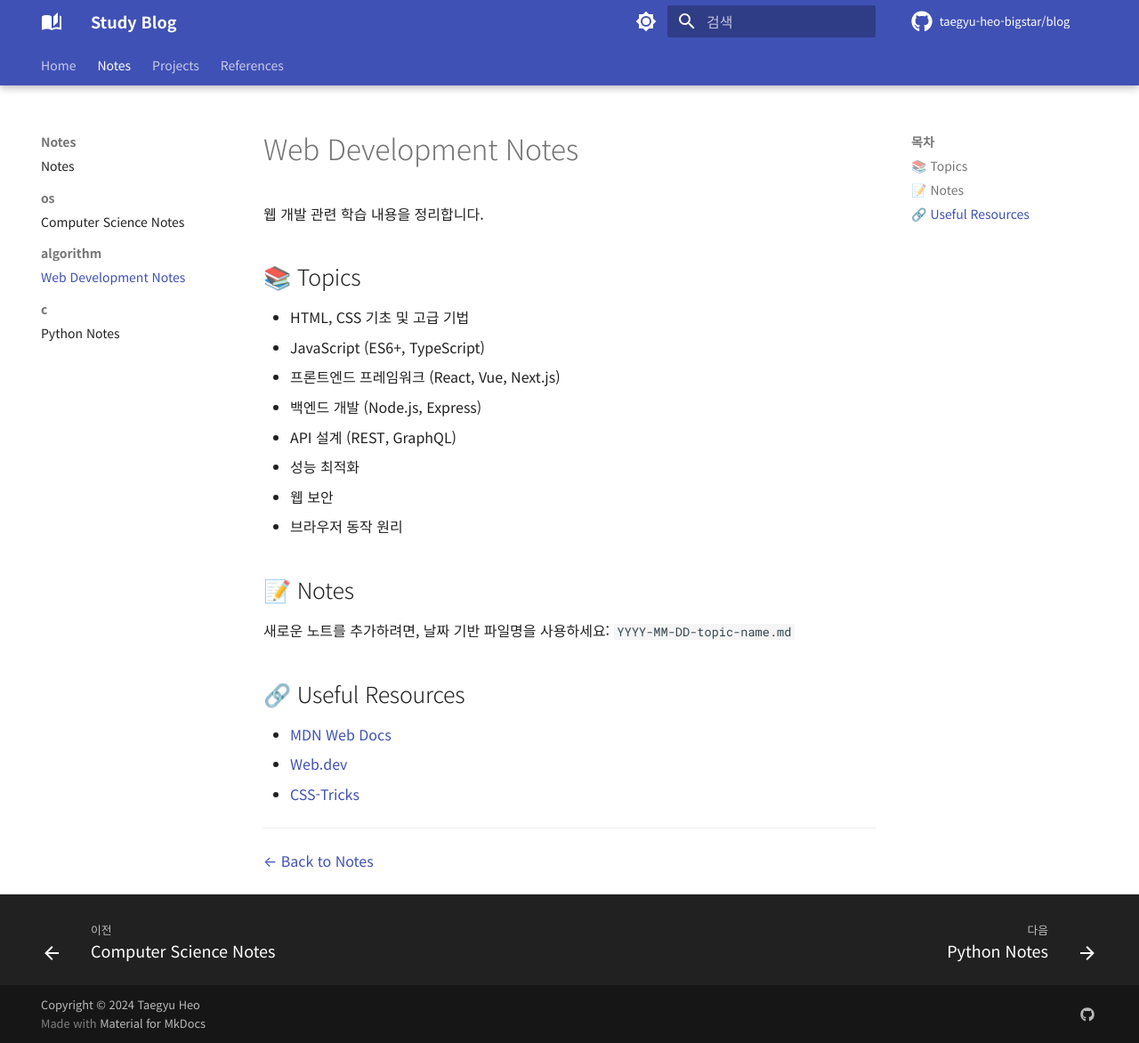
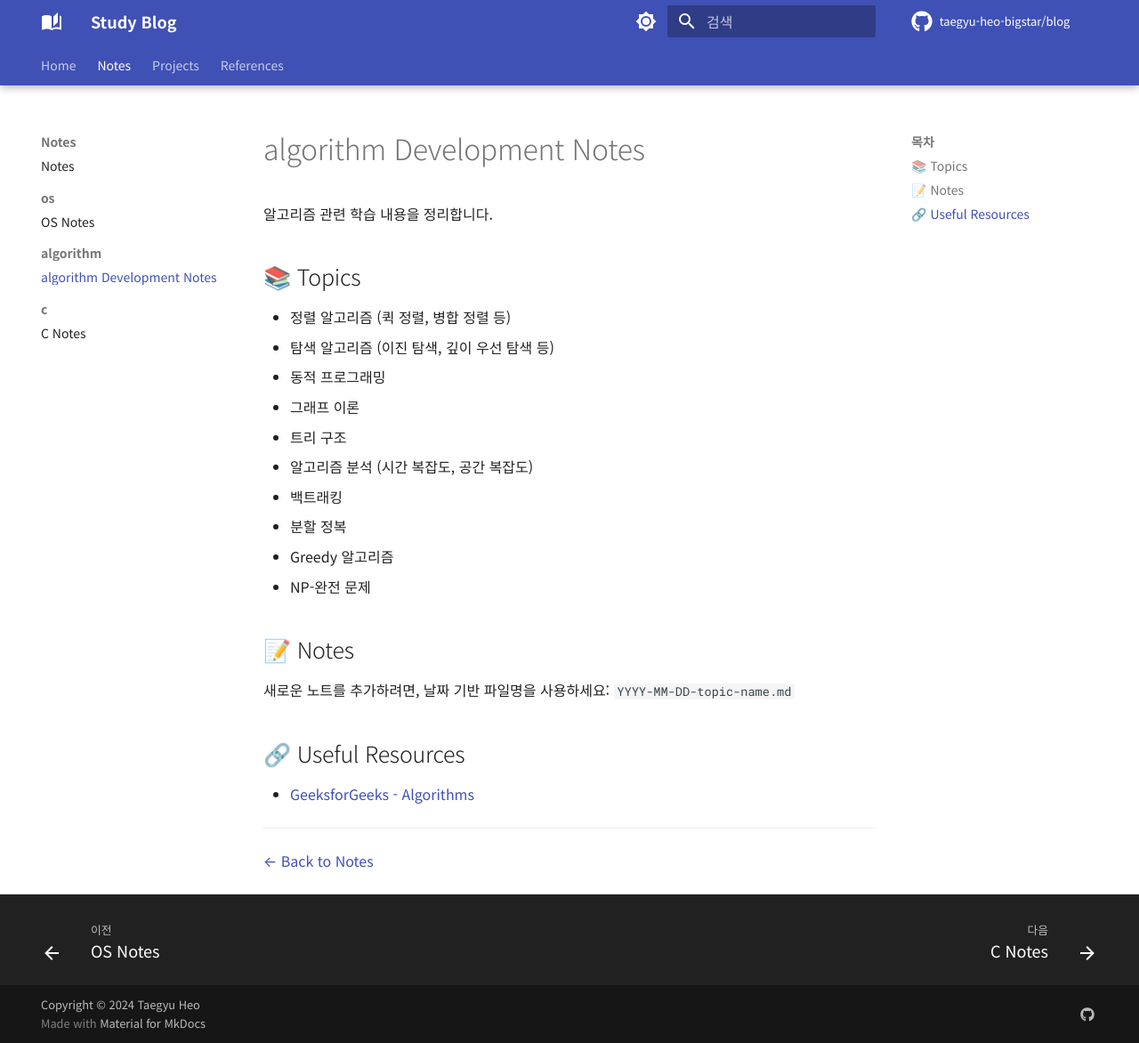
Before and after one commit to taegyu-heo-bigstar/blog, an MkDocs documentation site: the page built from docs/notes/algorithm/index.md, in a window 1280 px wide and 1172 px high. Shown: the whole window at 89% size. Built offline with MkDocs 1.6.1 and Material for MkDocs 9.7.7, drawn with Linux system fonts in a browser that asks for light colours; comment, search, counter and statistics services are not loaded.

Commit message:
Resolve merge conflicts and update notes for Algorithm, C, and OS topics

```diff
--- a/docs/notes/algorithm/index.md
+++ b/docs/notes/algorithm/index.md
@@ -1,34 +1,28 @@
-# Web Development Notes
+# algorithm Development Notes
 
-웹 개발 관련 학습 내용을 정리합니다.
+알고리즘 관련 학습 내용을 정리합니다.
 
 ## 📚 Topics
 
-- HTML, CSS 기초 및 고급 기법
-- JavaScript (ES6+, TypeScript)
-- 프론트엔드 프레임워크 (React, Vue, Next.js)
-- 백엔드 개발 (Node.js, Express)
-- API 설계 (REST, GraphQL)
-- 성능 최적화
-- 웹 보안
-- 브라우저 동작 원리
+- 정렬 알고리즘 (퀵 정렬, 병합 정렬 등)
+- 탐색 알고리즘 (이진 탐색, 깊이 우선 탐색 등)
+- 동적 프로그래밍
+- 그래프 이론
+- 트리 구조
+- 알고리즘 분석 (시간 복잡도, 공간 복잡도)
+- 백트래킹
+- 분할 정복
+- Greedy 알고리즘
+- NP-완전 문제
 
 ## 📝 Notes
-
-<!--
-노트 예시:
-- [2024-01-20 - React Hooks 완벽 가이드](2024-01-20-react-hooks.md)
-- [2024-01-15 - Next.js App Router 이해하기](2024-01-15-nextjs-app-router.md)
--->
 
 새로운 노트를 추가하려면, 날짜 기반 파일명을 사용하세요:
 `YYYY-MM-DD-topic-name.md`
 
 ## 🔗 Useful Resources
 
-- [MDN Web Docs](https://developer.mozilla.org/)
-- [Web.dev](https://web.dev/)
-- [CSS-Tricks](https://css-tricks.com/)
+- [GeeksforGeeks - Algorithms](https://www.geeksforgeeks.org/fundamentals-of-algorithms/)
 
 ---
 
```
Also changed, not shown: docs/notes/c/index.md (+11 -17 lines), docs/notes/os/index.md (+9 -18 lines).
